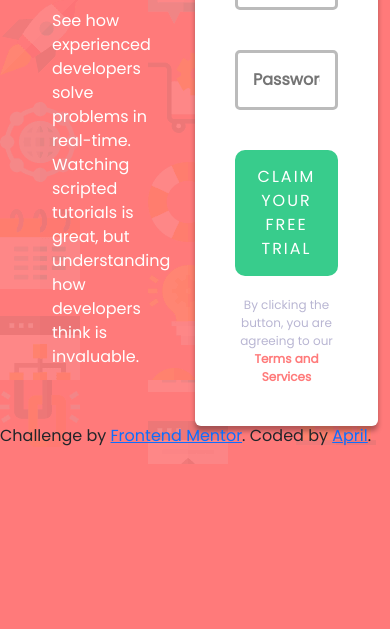
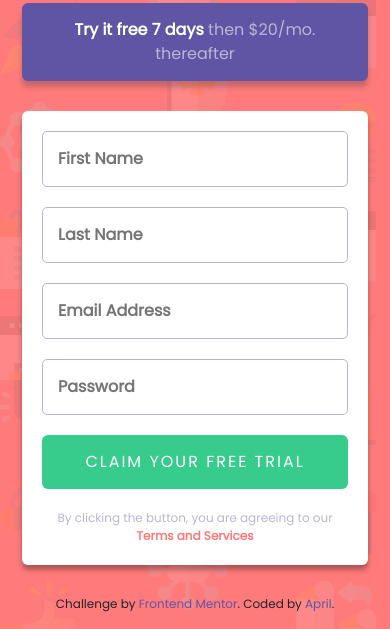
Before and after one commit to its-aprilleon/SignupForm, a website: page index.html in a window 390 px wide. Shown: the part 420-1049 px from the top of the page. Before the commit the page ends 884 px from the top, so only its background shows below. Drawn offline with nearby package versions, Linux system fonts and the light colour scheme.

Commit message:
The page is responsive now

```diff
--- a/css/style.css
+++ b/css/style.css
@@ -10,14 +10,15 @@
 
 * {
   box-sizing: border-box;
+  font-family: "Poppins", sans-serif;
 }
 body {
-  font-family: "Poppins", sans-serif;
   background: var(--rc) url("./../images/bg-intro-desktop.png");
   margin: 0;
 }
 
 .container {
+  margin: 30px auto;
   height: 100vh;
 
   display: flex;
@@ -32,7 +33,7 @@ body {
 
 .form-description h1 {
   font-size: 50px;
-  font-weight: bold;
+  font-weight: 700;
   color: #fff;
   margin-bottom: 30px;
 }
@@ -42,29 +43,38 @@ body {
   font-size: 16px;
 }
 
+.form-validation {
+  padding-right: 40px;
+  padding-left: 0;
+}
+
 .form {
   background-color: #fff;
   width: 100%;
   padding: 40px;
   border-radius: 6px;
   box-shadow: 0 5px 5px rgba(0, 0, 0, 0.3);
-  font-family: inherit;
 }
 .form-control {
   padding: 0;
   border: none;
+  margin-bottom: 10px;
+  padding-bottom: 10px;
+  position: relative;
+}
+
+.form-control.error {
   margin-bottom: 20px;
-  padding-bottom: 20px;
-  position: relative;
+  padding-bottom: 15px;
 }
 
 .form-control input {
   padding: 15px;
   display: block;
   width: 100%;
-  border: 3px solid #bbb;
+  border: 1px solid var(--gbc);
   border-radius: 5px;
-  font-weight: 700;
+  font-weight: 600;
 }
 
 .form-control input#firstname,
@@ -76,10 +86,15 @@ body {
   border-color: var(--rc);
 }
 
+.form-control.error input#email::placeholder,
+.form-control.error input#firstname::placeholder {
+  color: var(--rc);
+}
+
 .form-control img {
   visibility: hidden;
   position: absolute;
-  bottom: 40px;
+  bottom: 33px;
   right: 10px;
 }
 
@@ -89,6 +104,9 @@ body {
 
 .form-control small {
   visibility: hidden;
+  font-size: 10px;
+  font-weight: 500;
+  font-style: italic;
   color: var(--rc);
   position: absolute;
   right: 0;
@@ -105,7 +123,7 @@ body {
   border: none;
   color: var(--gbc);
   font-size: 16px;
-  border-radius: 10px;
+  border-radius: 6px;
   border: none;
   box-shadow: 0 6px 5px hsla(249, 10%, 26%, 0.3);
   padding: 15px;
@@ -139,9 +157,43 @@ body {
   font-weight: bold;
 }
 
-/*
-@media (max-width: 480px) {
-  .container {
+.container footer {
+  margin: 20px;
+  text-align: center;
+  font-size: 12px;
+}
+
+.container footer a {
+  text-decoration: none;
+  color: var(--bc);
+}
+
+@media (max-width: 600px) {
+  .form-description {
+    margin: 20px;
+    padding: 20px;
+  }
+
+  .form-description h1 {
+    text-align: center;
+    font-size: 28px;
+    margin: 30px;
+  }
+
+  .form-description p {
+    text-align: center;
+    line-height: 2;
+  }
+
+  .form-validation {
+    padding: 10px;
+  }
+
+  .form {
+    padding: 20px;
+  }
+  .container .tryitbtn {
+    text-align: center;
+    padding: 15px 50px;
   }
 }
-*/
--- a/index.html
+++ b/index.html
@@ -22,8 +22,8 @@
     <link rel="stylesheet" href="./css/style.css" type="text/css" />
   </head>
   <body>
-    <div class="container">
-      <div class="form-description col-6">
+    <div class="container row">
+      <div class="form-description col-md-6">
         <h1>Learn to code by watching others</h1>
         <p>
           See how experienced developers solve problems in real-time. Watching
@@ -32,7 +32,7 @@
         </p>
       </div>
 
-      <div class="col-6">
+      <div class="form-validation col-md-6">
         <button type="button" class="tryitbtn">
           <strong>Try it free 7 days </strong> then $20/mo. thereafter
         </button>
@@ -54,7 +54,7 @@
 
           <div class="form-control">
             <!-- <label for="email">Email</label> -->
-            <input type="email" id="email" placeholder="Email" />
+            <input type="email" id="email" placeholder="Email Address" />
             <img src="./images/icon-error.svg" alt="error" class="" />
             <small>Error Message</small>
           </div>
@@ -79,7 +79,7 @@
           </div>
         </form>
       </div>
-    </div>
+
       <footer>
         <p class="attribution">
           Challenge by
@@ -94,7 +94,7 @@
           >.
         </p>
       </footer>
-
+    </div>
     <script src="index.js"></script>
   </body>
 </html>
```
Lines whose indentation alone changed are shown as unchanged.
